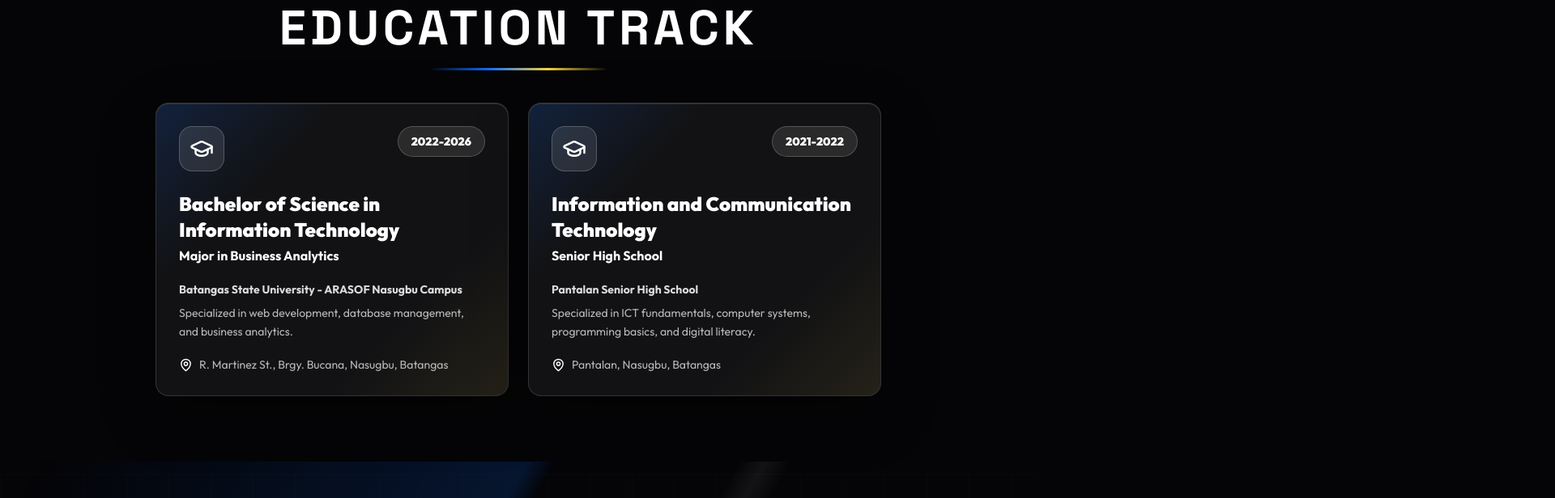
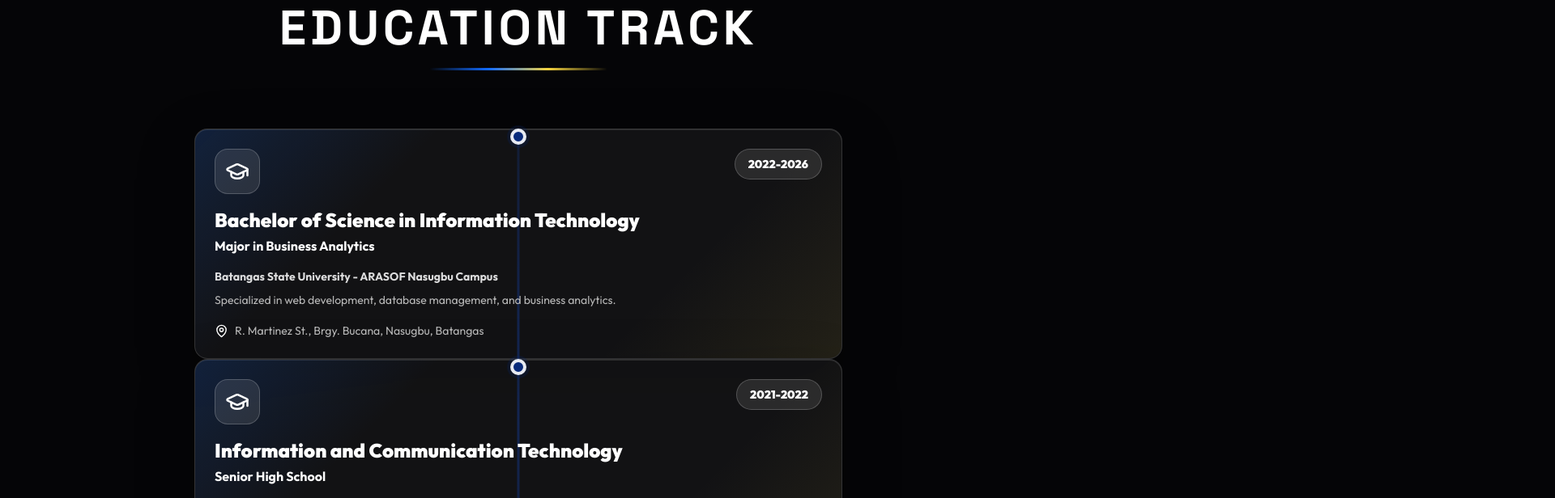
Before and after one commit to vingit40-bit/myportfolio, a React (Vite) app: page / in a window 1280 px wide. Shown: the part 2700-3316 px from the top of the page at 81% size, 1920 px wide, since content can reach past the window. Built offline with nearby package versions, Linux system fonts and the light colour scheme.

Commit message:
remove tracker category

```diff
--- a/src/data/portfolioData.js
+++ b/src/data/portfolioData.js
@@ -210,7 +210,7 @@
       category: "Landing Page",
       description: "Explore, discover, and interact with beautifully crafted 3D models, environments, and digital collections. Designed as more than a catalog, the library turns every asset into an interactive experience where you can explore details, rotate objects, and discover new perspectives.",
       features: ["Hero image slider", "Services showcase", "Product catalog", "Testimonials", "Contact form", "Responsive design"],
-      techStack: ["HTML5", "CSS3", "JavaScript", "Three.js", "WebGL", "Canvas API"],
+      techStack: ["HTML5", "CSS3", "JavaScript", "Three.js", "WebGL"],
       image: libraryImage,
       github: "https://github.com",
       demo: "https://meshvaults.netlify.app/"
--- a/src/sections/Education.jsx
+++ b/src/sections/Education.jsx
@@ -5,6 +5,90 @@
 
 const Education = () => {
   return (
+    <>
+      <style jsx>{`
+        .timeline-container {
+          position: relative;
+          max-width: 800px;
+          margin: 0 auto;
+          padding: 2rem 0;
+        }
+
+        .timeline-line {
+          position: absolute;
+          left: 50%;
+          transform: translateX(-50%);
+          width: 3px;
+          height: 100%;
+          background: linear-gradient(to bottom, rgba(8, 42, 123, 0.3), rgba(8, 42, 123, 0.6), rgba(8, 42, 123, 0.3));
+          border-radius: 2px;
+        }
+
+        .timeline-item {
+          position: relative;
+          margin-bottom: 3rem;
+          width: 100%;
+        }
+
+        .timeline-item:last-child {
+          margin-bottom: 0;
+        }
+
+        .timeline-dot {
+          position: absolute;
+          left: 50%;
+          transform: translateX(-50%);
+          width: 20px;
+          height: 20px;
+          background: #082a7b;
+          border: 4px solid rgba(255, 255, 255, 0.9);
+          border-radius: 50%;
+          z-index: 10;
+          box-shadow: 0 0 0 4px rgba(8, 42, 123, 0.2);
+        }
+
+        .timeline-content {
+          width: 45%;
+          padding: 1.5rem;
+        }
+
+        .timeline-item:nth-child(odd) .timeline-content {
+          margin-left: 0;
+        }
+
+        .timeline-item:nth-child(even) .timeline-content {
+          margin-left: auto;
+        }
+
+        .timeline-item:nth-child(odd) .timeline-dot {
+          top: 2rem;
+        }
+
+        .timeline-item:nth-child(even) .timeline-dot {
+          top: 2rem;
+        }
+
+        @media (max-width: 768px) {
+          .timeline-line {
+            left: 20px;
+          }
+
+          .timeline-dot {
+            left: 20px;
+          }
+
+          .timeline-content {
+            width: calc(100% - 60px);
+            margin-left: 60px !important;
+          }
+
+          .timeline-item:nth-child(odd) .timeline-dot,
+          .timeline-item:nth-child(even) .timeline-dot {
+            top: 1.5rem;
+          }
+        }
+      `}</style>
+
       <section id="education" className="section-padding bg-background pt-8">
         <div className="container-custom">
           <motion.div
@@ -19,34 +103,42 @@
               <h2 className="section-title">Education Track</h2>
             </motion.div>
 
-          <div className="mx-auto grid max-w-4xl gap-6 md:grid-cols-2">
+            <div className="timeline-container">
+              <div className="timeline-line"></div>
               {portfolioData.education.map((edu, index) => (
-              <motion.article
+                <motion.div
                   key={edu.id}
                   variants={fadeInUp}
-                className="resume-card p-6 md:p-7"
-                whileHover={{ y: -6, rotate: index === 0 ? -1 : 1 }}
+                  className="timeline-item"
                 >
-                <div className="flex items-start justify-between gap-4">
+                  <div className="timeline-dot"></div>
+                  <motion.div
+                    className="timeline-content resume-card p-6"
+                    whileHover={{ y: -4, scale: 1.02 }}
+                    transition={{ duration: 0.3 }}
+                  >
+                    <div className="flex items-start justify-between gap-4 mb-4">
                       <div className="rounded-2xl border border-white/20 bg-white/10 p-3">
                         <GraduationCap className="text-white" size={30} />
                       </div>
                       <p className="rounded-full border border-white/20 bg-white/10 px-4 py-2 text-sm font-black text-white">{edu.period}</p>
                     </div>
-                <h3 className="mt-6 text-xl font-black leading-snug text-white md:text-2xl">{edu.degree}</h3>
+                    <h3 className="text-xl font-black leading-snug text-white md:text-2xl">{edu.degree}</h3>
                     <p className="mt-1 font-bold text-white">{edu.major}</p>
-                <p className="mt-5 text-sm font-bold text-white/85">{edu.institution}</p>
+                    <p className="mt-4 text-sm font-bold text-white/85">{edu.institution}</p>
                     <p className="mt-2 text-sm leading-relaxed text-text-secondary">{edu.description}</p>
-                <p className="mt-5 flex items-start gap-2 text-sm text-text-secondary">
+                    <p className="mt-4 flex items-start gap-2 text-sm text-text-secondary">
                       <MapPin size={17} className="mt-0.5 flex-shrink-0 text-white" />
                       {edu.location}
                     </p>
-              </motion.article>
+                  </motion.div>
+                </motion.div>
               ))}
             </div>
           </motion.div>
         </div>
       </section>
+    </>
   );
 };
 
--- a/src/sections/Projects.jsx
+++ b/src/sections/Projects.jsx
@@ -7,7 +7,7 @@
 const Projects = () => {
   const [activeFilter, setActiveFilter] = useState('All');
 
-  const filters = ['All', 'Booking system', 'E-Commerce', 'Inventory System', 'Landing Page', 'Tracker'];
+  const filters = ['All', 'Booking system', 'E-Commerce', 'Inventory System', 'Landing Page'];
 
   const filteredProjects = activeFilter === 'All'
     ? portfolioData.projects
--- a/src/sections/Technologies.jsx
+++ b/src/sections/Technologies.jsx
@@ -20,7 +20,7 @@
 
   return (
     <>
-      <style jsx>{`
+      <style>{`
         .tech-slider-container {
           background: rgba(255, 255, 255, 0.05);
           box-shadow: 0 10px 20px -5px rgba(0, 0, 0, 0.125);
@@ -57,12 +57,12 @@
         .tech-slide-track {
           animation: scroll 40s linear infinite;
           display: flex;
-          width: calc(200px * ${duplicatedTechnologies.length});
+          width: calc(200px * 36);
         }
 
         @keyframes scroll {
           0% { transform: translateX(0); }
-          100% { transform: translateX(calc(-200px * ${technologies.length})); }
+          100% { transform: translateX(calc(-200px * 9)); }
         }
 
         .tech-slide {
@@ -117,12 +117,12 @@
           }
 
           .tech-slide-track {
-            width: calc(220px * ${duplicatedTechnologies.length});
+            width: calc(220px * 36);
           }
 
           @keyframes scroll {
             0% { transform: translateX(0); }
-            100% { transform: translateX(calc(-220px * ${technologies.length})); }
+            100% { transform: translateX(calc(-220px * 9)); }
           }
 
           .tech-logo {
```
Lines whose indentation alone changed are shown as unchanged.
